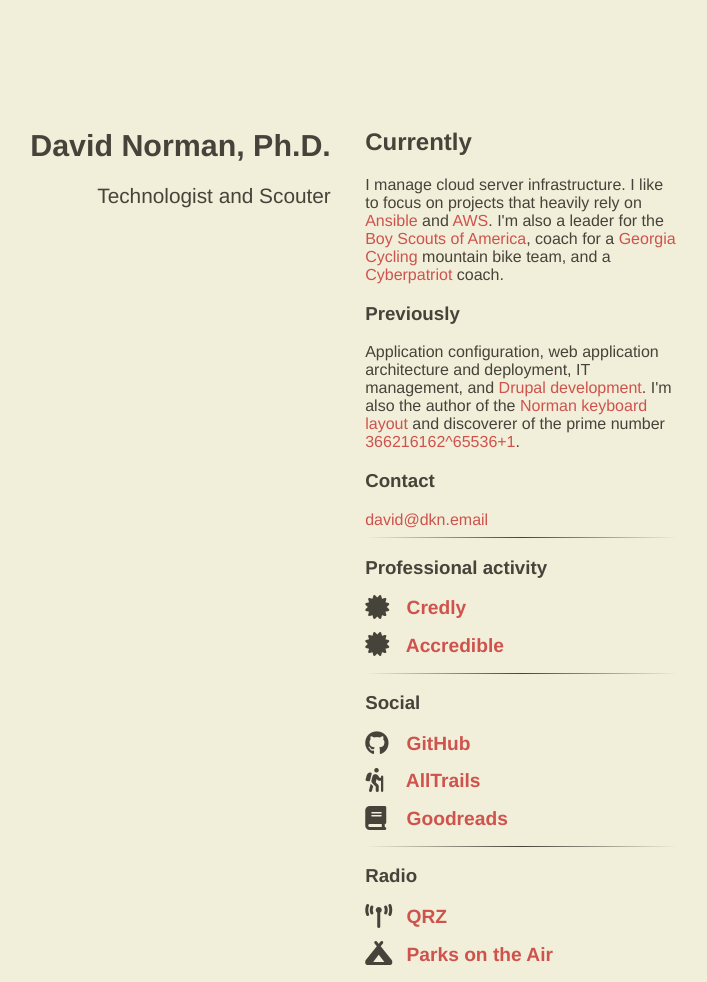
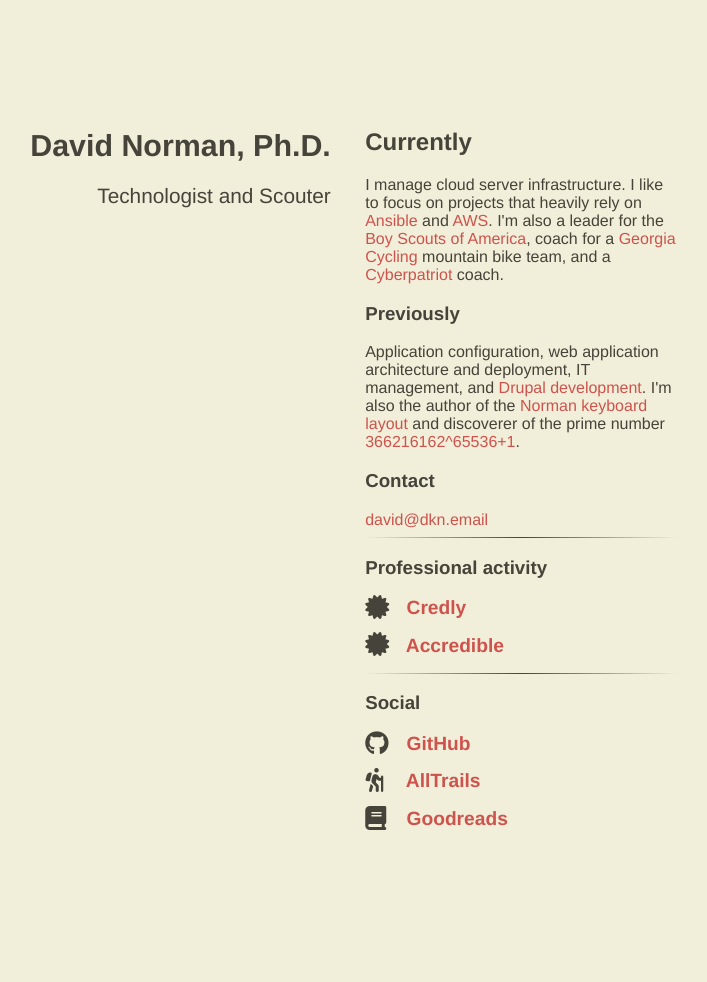
Before and after one commit to deekayen/dkn.github.io, a Jekyll site: the page built from index.html, in a window 1280 px wide. Shown: the whole page, without its empty margins (302-1009 px from the left). Built offline with Jekyll 4.4.1, drawn with Linux system fonts in a browser that asks for light colours; nearby versions of some CDN libraries; after the commit the page ends 900 px from its top, so only the background shows below that.

Commit message:
Remove radio, too.

```diff
--- a/_includes/content.html
+++ b/_includes/content.html
@@ -44,18 +44,3 @@
     <a href="https://www.goodreads.com/deekayen">Goodreads</a>
   </li>
 </ul>
-
-<hr />
-
-<h3>Radio</h3>
-
-<ul class="fa-ul main-list">
-  <li class="main-list-item">
-    <span class="fa-solid fa-tower-broadcast fa-lg main-list-item-icon"></span>
-    <a href="https://www.qrz.com/db/N4DKN">QRZ</a>
-  </li>
-  <li class="main-list-item">
-    <span class="fa-solid fa-campground fa-lg main-list-item-icon"></span>
-    <a href="https://pota.app/#/profile/N4DKN">Parks on the Air</a>
-  </li>
-</ul>
```
